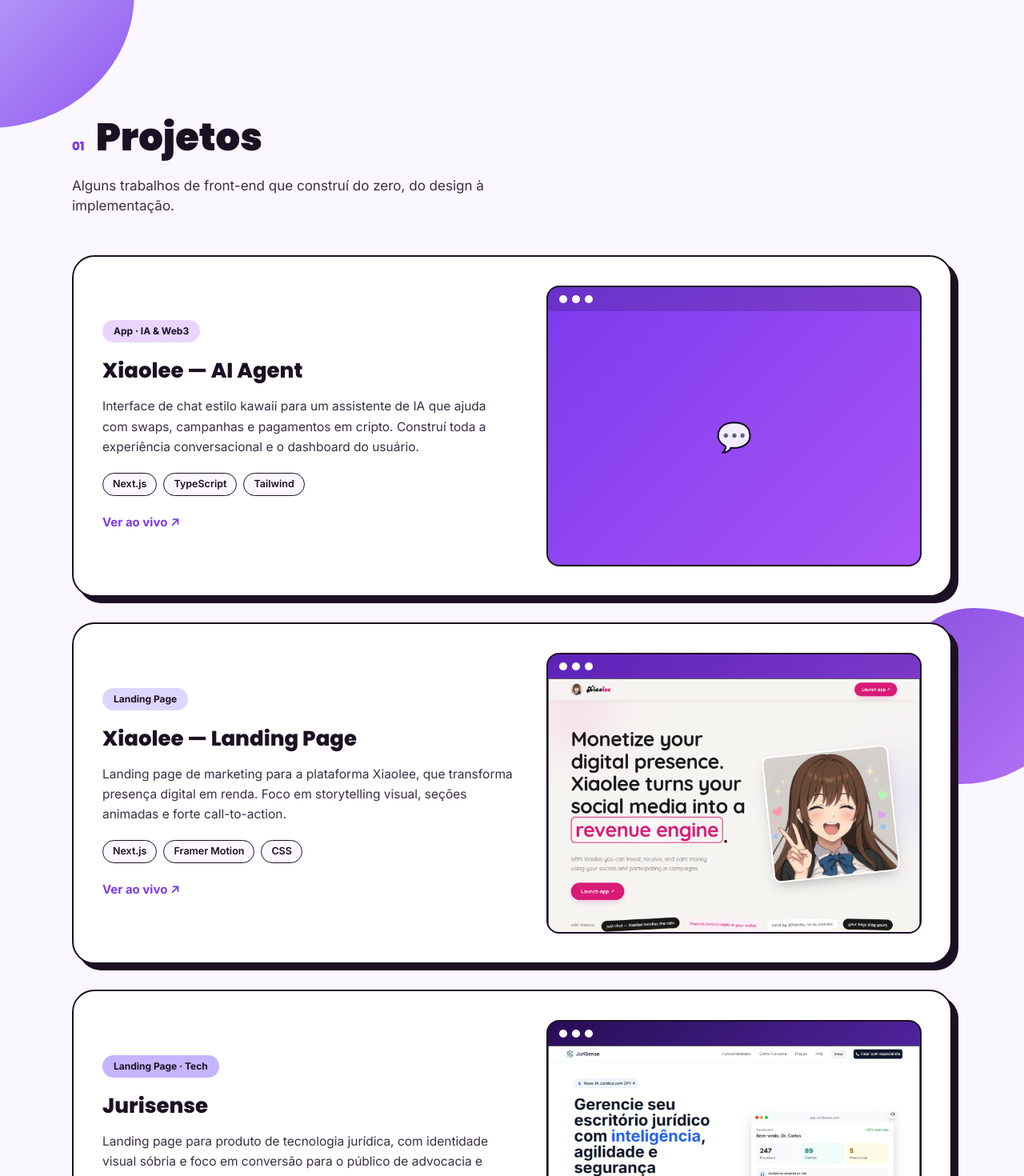
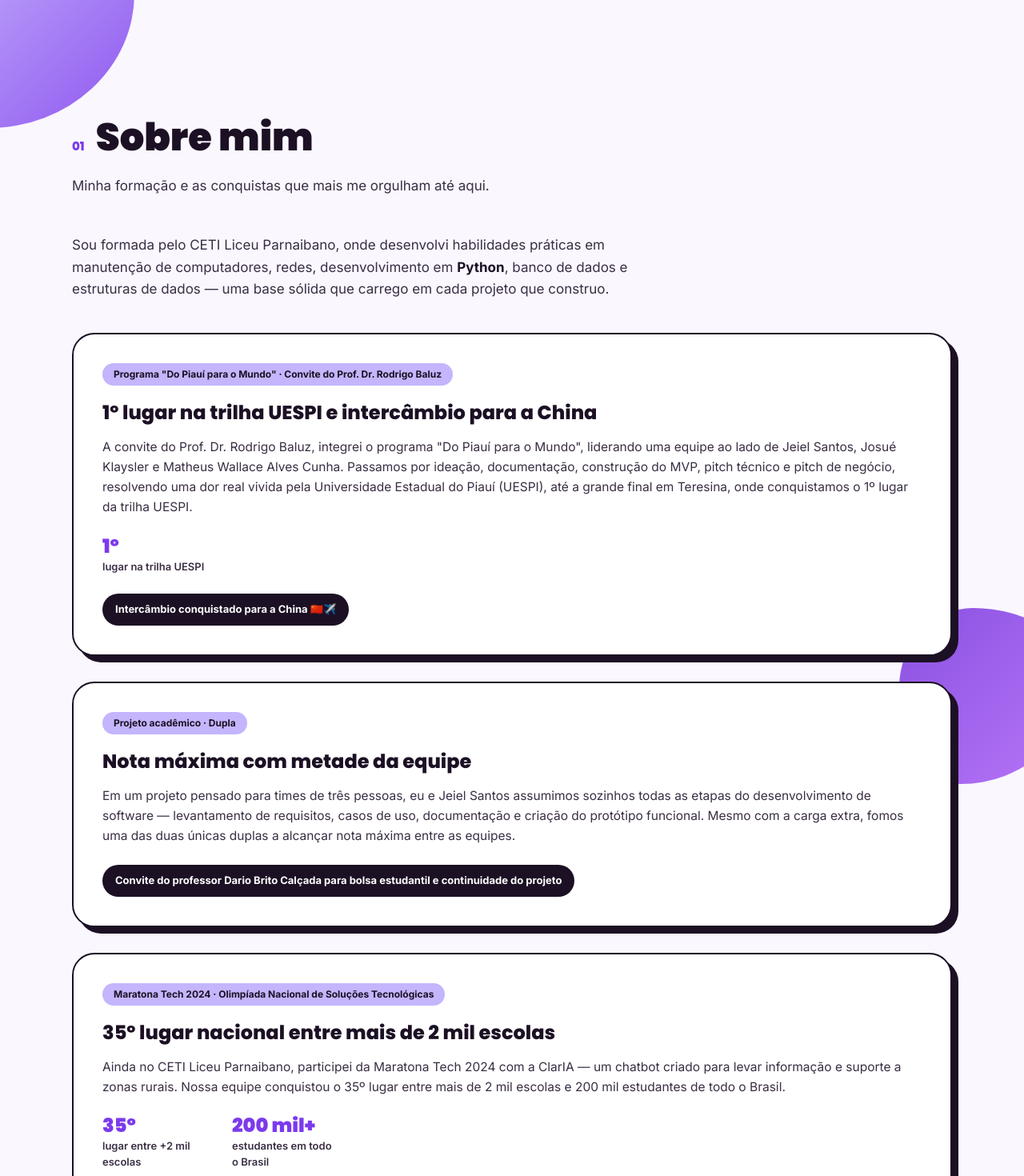
Before and after one commit to MariaPereiraTI/portifolio, a React (Vite) app: page / in a window 1280 px wide. Shown: the part 740-2210 px from the top of the page at 80% size. Built offline with nearby package versions, Linux system fonts and the light colour scheme.

Commit message:
feat: refresh portfolio sections and content

```diff
--- a/src/App.tsx
+++ b/src/App.tsx
@@ -1,6 +1,7 @@
 import BackgroundBlobs from './components/BackgroundBlobs';
 import Navbar from './components/Navbar';
 import Hero from './components/Hero';
+import About from './components/About';
 import Projects from './components/Projects';
 import Skills from './components/Skills';
 import Experience from './components/Experience';
@@ -13,6 +14,7 @@ export default function App() {
       <BackgroundBlobs />
       <Navbar />
       <Hero />
+      <About />
       <Projects />
       <Skills />
       <Experience />
--- /dev/null
+++ b/src/components/About.tsx
@@ -0,0 +1,25 @@
+import { aboutHighlights } from '../data/about';
+import HighlightCard from './HighlightCard';
+import SectionHeading from './SectionHeading';
+
+export default function About() {
+  return (
+    <section id="sobre" className="relative z-10 px-[6vw] pt-10 pb-[100px]">
+      <div className="max-w-[1100px] mx-auto">
+        <SectionHeading
+          number="01"
+          title="Sobre mim"
+          subtitle="Minha formação e as conquistas que mais me orgulham até aqui."
+        />
+        <p className="text-[17px] leading-relaxed text-[#3A2E44] max-w-[720px] mb-10">
+          Sou formada pelo CETI Liceu Parnaibano, onde desenvolvi habilidades práticas em manutenção de
+          computadores, redes, desenvolvimento em <strong className="text-ink">Python</strong>, banco de dados e
+          estruturas de dados — uma base sólida que carrego em cada projeto que construo.
+        </p>
+        {aboutHighlights.map((highlight) => (
+          <HighlightCard key={highlight.title} highlight={highlight} />
+        ))}
+      </div>
+    </section>
+  );
+}
--- a/src/components/Experience.tsx
+++ b/src/components/Experience.tsx
@@ -6,7 +6,7 @@ export default function Experience() {
   return (
     <section id="experiencia" className="relative z-10 px-[6vw] py-[100px]">
       <div className="max-w-[1100px] mx-auto">
-        <SectionHeading number="03" title="Experiência" />
+        <SectionHeading number="04" title="Experiência" />
         <div className="flex flex-col">
           {experience.map((item) => (
             <ExperienceItem key={item.role} item={item} />
--- /dev/null
+++ b/src/components/HighlightCard.tsx
@@ -0,0 +1,34 @@
+import type { AboutHighlight } from '../types';
+
+interface HighlightCardProps {
+  highlight: AboutHighlight;
+}
+
+export default function HighlightCard({ highlight }: HighlightCardProps) {
+  const { tag, title, desc, stats, badge } = highlight;
+
+  return (
+    <div className="bg-white border-[2.5px] border-ink rounded-[28px] p-9 mb-8 shadow-[8px_8px_0_#1C1024]">
+      <div className="inline-block text-ink font-bold text-xs px-3.5 py-1.5 rounded-full mb-4 bg-primary-pale">
+        {tag}
+      </div>
+      <h3 className="font-heading font-extrabold text-[24px] mb-3">{title}</h3>
+      <p className="text-[15.5px] leading-relaxed text-[#3A2E44] mb-6">{desc}</p>
+
+      {stats && stats.length > 0 && (
+        <div className="flex flex-wrap gap-x-8 gap-y-4 mb-6">
+          {stats.map((stat) => (
+            <div key={stat.label}>
+              <div className="font-heading font-black text-2xl text-primary leading-none mb-1">{stat.value}</div>
+              <div className="text-[13px] text-[#3A2E44] font-semibold max-w-[130px]">{stat.label}</div>
+            </div>
+          ))}
+        </div>
+      )}
+
+      {badge && (
+        <div className="inline-block bg-ink text-white font-bold text-[13px] px-4 py-2.5 rounded-full">{badge}</div>
+      )}
+    </div>
+  );
+}
--- a/src/components/Navbar.tsx
+++ b/src/components/Navbar.tsx
@@ -1,4 +1,5 @@
 const links = [
+  { href: '#sobre', label: 'Sobre' },
   { href: '#projetos', label: 'Projetos' },
   { href: '#skills', label: 'Skills' },
   { href: '#experiencia', label: 'Experiência' },
--- a/src/components/Projects.tsx
+++ b/src/components/Projects.tsx
@@ -7,7 +7,7 @@ export default function Projects() {
     <section id="projetos" className="relative z-10 px-[6vw] pt-10 pb-[100px]">
       <div className="max-w-[1100px] mx-auto">
         <SectionHeading
-          number="01"
+          number="02"
           title="Projetos"
           subtitle="Alguns trabalhos de front-end que construí do zero, do design à implementação."
         />
--- a/src/components/Skills.tsx
+++ b/src/components/Skills.tsx
@@ -7,7 +7,7 @@ export default function Skills() {
     <section id="skills" className="relative z-10 px-[6vw] pt-10 pb-[100px] bg-ink">
       <div className="max-w-[1100px] mx-auto text-white">
         <SectionHeading
-          number="02"
+          number="03"
           title="Stack & Skills"
           subtitle="Ferramentas que uso no dia a dia para construir interfaces e explorar dados."
           light
--- /dev/null
+++ b/src/data/about.ts
@@ -0,0 +1,26 @@
+import type { AboutHighlight } from '../types';
+
+export const aboutHighlights: AboutHighlight[] = [
+  {
+    tag: 'Programa "Do Piauí para o Mundo" · Convite do Prof. Dr. Rodrigo Baluz',
+    title: '1º lugar na trilha UESPI e intercâmbio para a China',
+    desc: 'A convite do Prof. Dr. Rodrigo Baluz, integrei o programa "Do Piauí para o Mundo", liderando uma equipe ao lado de Jeiel Santos, Josué Klaysler e Matheus Wallace Alves Cunha. Passamos por ideação, documentação, construção do MVP, pitch técnico e pitch de negócio, resolvendo uma dor real vivida pela Universidade Estadual do Piauí (UESPI), até a grande final em Teresina, onde conquistamos o 1º lugar da trilha UESPI.',
+    stats: [{ value: '1º', label: 'lugar na trilha UESPI' }],
+    badge: 'Intercâmbio conquistado para a China 🇨🇳✈️',
+  },
+  {
+    tag: 'Projeto acadêmico · Dupla',
+    title: 'Nota máxima com metade da equipe',
+    desc: 'Em um projeto pensado para times de três pessoas, eu e Jeiel Santos assumimos sozinhos todas as etapas do desenvolvimento de software — levantamento de requisitos, casos de uso, documentação e criação do protótipo funcional. Mesmo com a carga extra, fomos uma das duas únicas duplas a alcançar nota máxima entre as equipes.',
+    badge: 'Convite do professor Dario Brito Calçada para bolsa estudantil e continuidade do projeto',
+  },
+  {
+    tag: 'Maratona Tech 2024 · Olimpíada Nacional de Soluções Tecnológicas',
+    title: '35º lugar nacional entre mais de 2 mil escolas',
+    desc: 'Ainda no CETI Liceu Parnaibano, participei da Maratona Tech 2024 com a ClarIA — um chatbot criado para levar informação e suporte a zonas rurais. Nossa equipe conquistou o 35º lugar entre mais de 2 mil escolas e 200 mil estudantes de todo o Brasil.',
+    stats: [
+      { value: '35º', label: 'lugar entre +2 mil escolas' },
+      { value: '200 mil+', label: 'estudantes em todo o Brasil' },
+    ],
+  },
+];
```
Also changed, not shown: src/types.ts (+13 -0 lines), .claude/settings.local.json (added), 2 other files (tests, documents, lock files or other folders).
